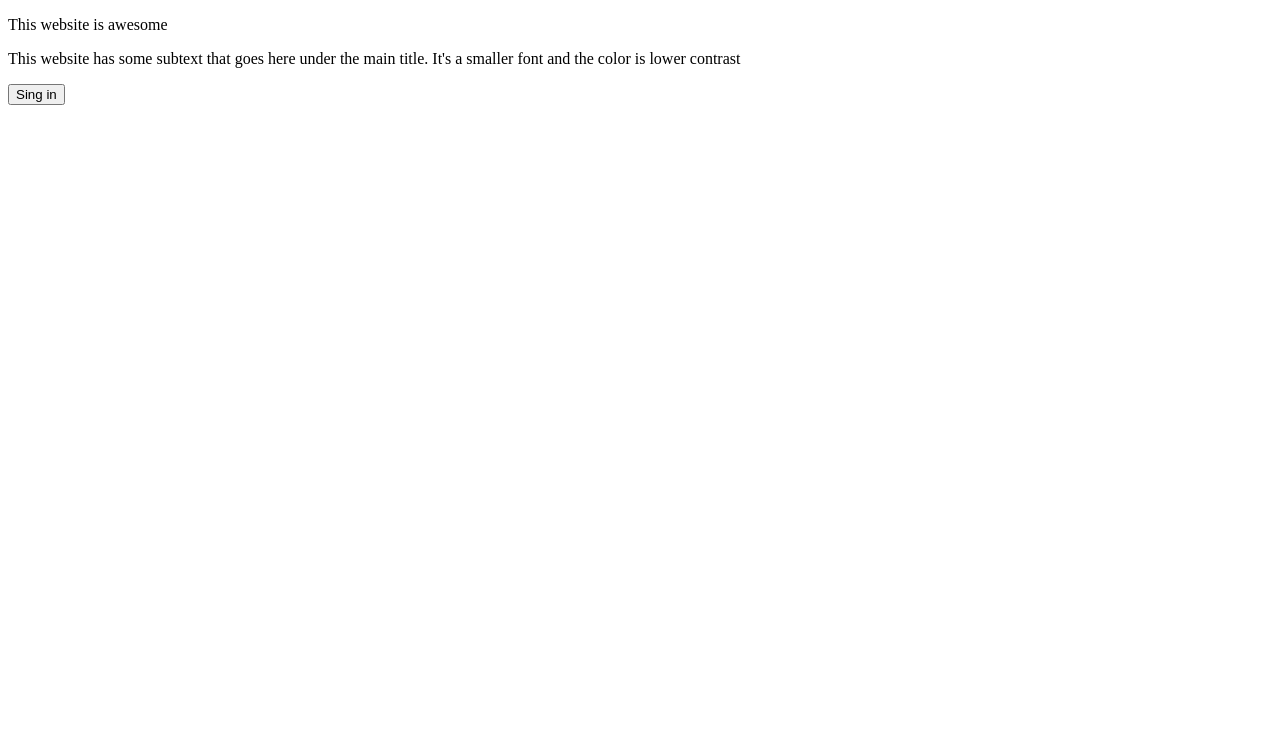
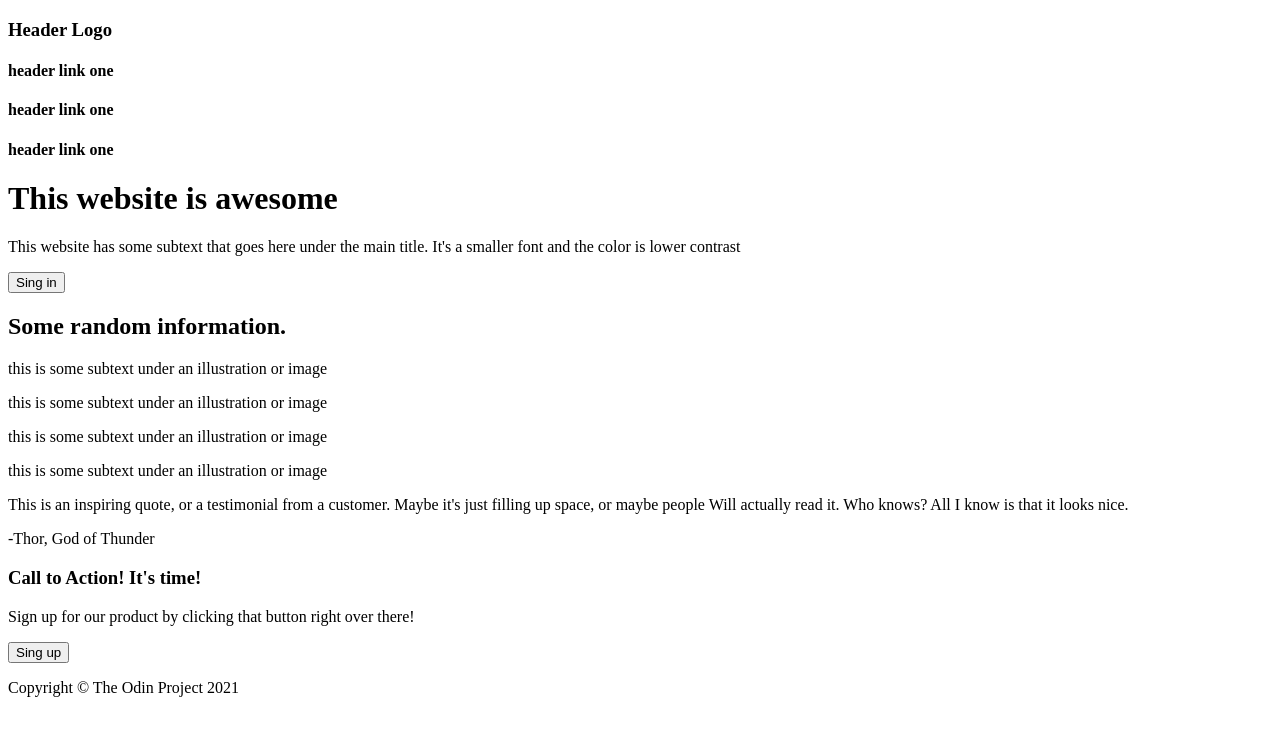
Before and after one commit to Marco-Polo-coding/landing-page, a plain HTML site: page index.html in a window 1280 px wide. Drawn offline with Linux system fonts and the light colour scheme.

Commit message:
Finished the skeleton of the project

```diff
--- a/index.html
+++ b/index.html
@@ -12,24 +12,69 @@
     <!--Revisar las etiquetas y las estruturas de la página-->
     <main>
         <div class="header">
-            <div class="nav">
-                <div class="logo"></div>
-                <div class="linkOne"></div>
-                <div class="linkTwo"></div>
-                <div class="linkThree"></div>
-            </div>
+            <nav>
+                <h3>Header Logo</h3>
+                <h4>header link one</h4>
+                <h4>header link one</h4>
+                <h4>header link one</h4>
+            </nav>
             <div class="frstblock">
-                <p>This website is awesome</p>
+                <h1>This website is awesome</h1>
                 <p>This website has some subtext that goes here under the
                     main title. It's a smaller font and the color is lower
                     contrast</p>
-                <button>Sing in</button>
+                <button type="submit">Sing in</button>
             </div>
             <div class="secondblock">
                 <div class="img"></div>
             </div>
         </div>
-
+        <div class="RandomInfo">
+            <h2>Some random information.</h2>
+            <article>
+                <div class="rectangleOne"></div>
+                <p>this is some subtext
+                    under an illustration
+                    or image</p>
+            </article>
+            <article>
+                <div class="rectangleTwo"></div>
+                <p>this is some subtext
+                    under an illustration
+                    or image</p>
+            </article>
+            <article>
+                <div class="rectangleThree"></div>
+                <p>this is some subtext
+                    under an illustration
+                    or image</p>
+            </article>
+            <article>
+                <div class="rectangleFour"></div>
+                <p>this is some subtext
+                    under an illustration
+                    or image</p>
+            </article>
+        </div>
+        <div class="inspirationalQuote">
+            <p>
+                This is an inspiring quote, or a testimonial from a
+                customer. Maybe it's just filling up space, or maybe
+                people Will actually read it. Who knows? All I know
+                is that it looks nice.
+            </p>
+            <p>
+                -Thor, God of Thunder
+            </p>
+        </div>
+        <div class="callToAction">
+            <h3>Call to Action! It's time!</h3>
+            <p>Sign up for our product by clicking that button right over there!</p>
+            <button type="submit">Sing up</button>
+        </div>
+        <footer>
+            <p>Copyright &copy; The Odin Project 2021</p>
+        </footer>
     </main>
 </body>
 
```
